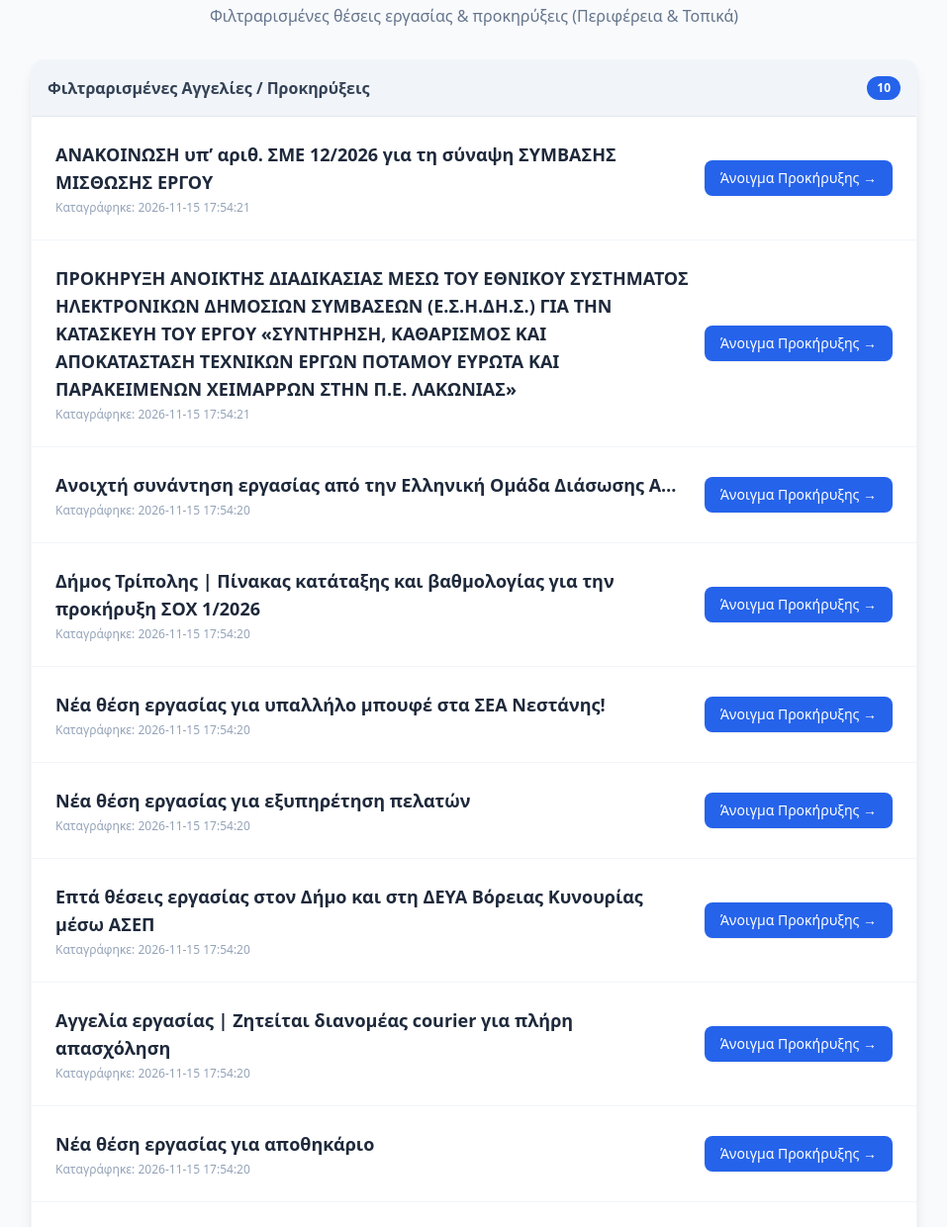
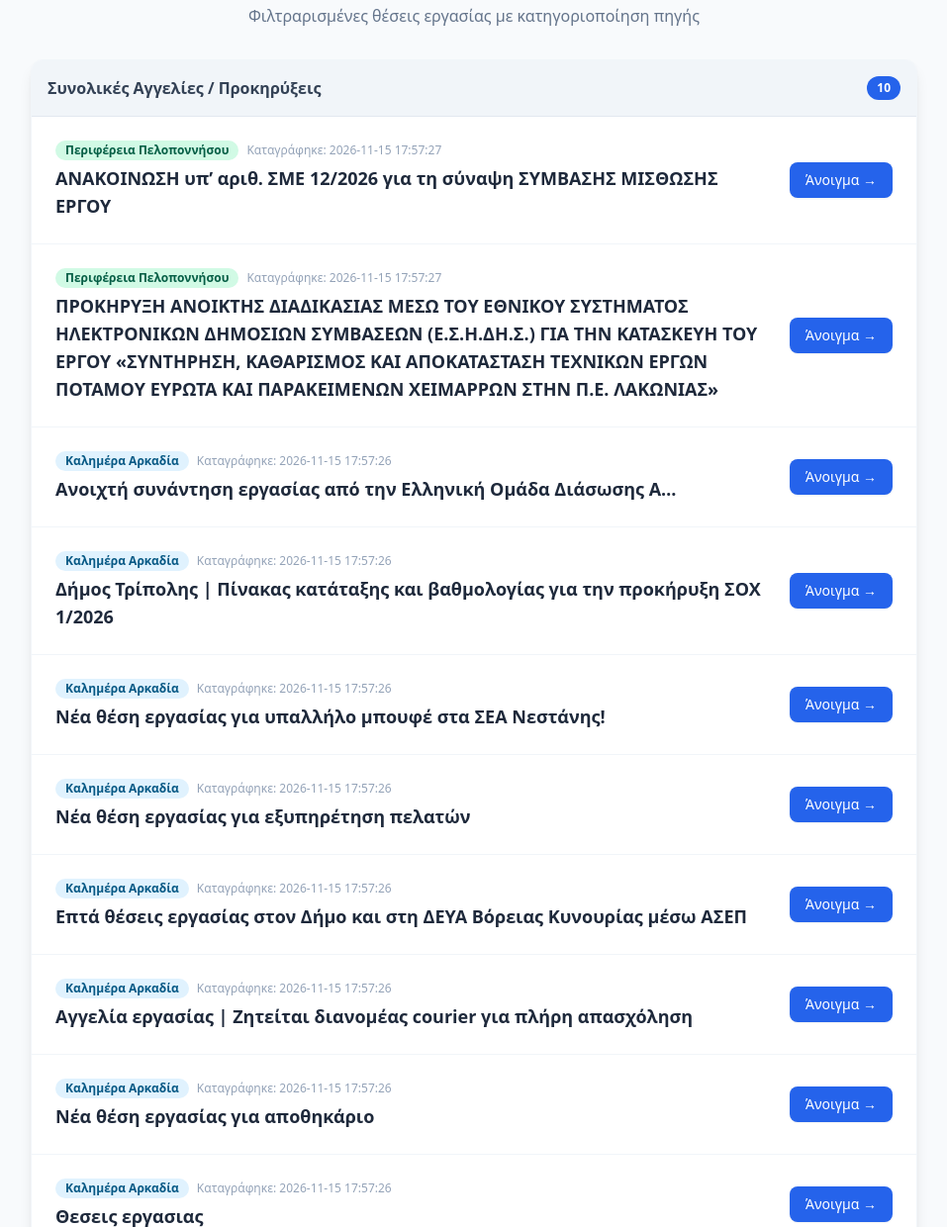
Before and after one commit to palex1/jobs, a plain HTML site: page index.html in a window 1280 px wide. Shown: the part 80-1320 px from the top of the page at 99% size, without its empty margins (161-1118 px from the left). Drawn offline with nearby package versions, Linux system fonts and the light colour scheme.

Commit message:
Auto-update job listings [skip ci]

```diff
--- a/index.html
+++ b/index.html
@@ -10,113 +10,143 @@
     <div class="max-w-4xl mx-auto">
         <header class="mb-8 text-center">
             <h1 class="text-3xl font-extrabold text-slate-800">💼 Προσωπικό Dashboard Αγγελιών</h1>
-            <p class="text-slate-500 mt-2">Φιλτραρισμένες θέσεις εργασίας & προκηρύξεις (Περιφέρεια & Τοπικά)</p>
+            <p class="text-slate-500 mt-2">Φιλτραρισμένες θέσεις εργασίας με κατηγοριοποίηση πηγής</p>
         </header>
 
         <div class="bg-white shadow-lg rounded-xl overflow-hidden border border-slate-100">
             <div class="p-4 bg-slate-100 border-b border-slate-200 font-semibold text-slate-700 flex justify-between items-center">
-                <span>Φιλτραρισμένες Αγγελίες / Προκηρύξεις</span>
+                <span>Συνολικές Αγγελίες / Προκηρύξεις</span>
                 <span class="bg-blue-600 text-white text-xs px-2.5 py-1 rounded-full">10</span>
             </div>
             <div class="divide-y divide-slate-100">
 
                 <div class="p-6 hover:bg-slate-50 transition flex flex-col md:flex-row justify-between items-start md:items-center gap-4">
                     <div>
+                        <div class="flex items-center gap-2 mb-1">
+                            <span class="text-xs font-semibold px-2.5 py-0.5 rounded-full bg-emerald-100 text-emerald-800">Περιφέρεια Πελοποννήσου</span>
+                            <span class="text-xs text-slate-400">Καταγράφηκε: 2026-11-15 17:57:27</span>
+                        </div>
                         <h2 class="text-lg font-semibold text-slate-800">ΑΝΑΚΟΙΝΩΣΗ υπ’ αριθ. ΣΜΕ 12/2026 για τη σύναψη ΣΥΜΒΑΣΗΣ ΜΙΣΘΩΣΗΣ ΕΡΓΟΥ</h2>
-                        <span class="text-xs text-slate-400 block mt-1">Καταγράφηκε: 2026-11-15 17:54:21</span>
                     </div>
                     <a href="https://www.ppel.gov.gr/anakinosi-ip-arith-sme-12-2026-gia-ti-sinapsi-simvasis-misthosis-ergou/" target="_blank" class="px-4 py-2 bg-blue-600 text-white text-sm font-medium rounded-lg hover:bg-blue-700 transition shadow-sm whitespace-nowrap">
-                        Άνοιγμα Προκήρυξης →
+                        Άνοιγμα →
                     </a>
                 </div>
 
                 <div class="p-6 hover:bg-slate-50 transition flex flex-col md:flex-row justify-between items-start md:items-center gap-4">
                     <div>
+                        <div class="flex items-center gap-2 mb-1">
+                            <span class="text-xs font-semibold px-2.5 py-0.5 rounded-full bg-emerald-100 text-emerald-800">Περιφέρεια Πελοποννήσου</span>
+                            <span class="text-xs text-slate-400">Καταγράφηκε: 2026-11-15 17:57:27</span>
+                        </div>
                         <h2 class="text-lg font-semibold text-slate-800">ΠΡΟΚΗΡΥΞΗ ΑΝΟΙΚΤΗΣ ΔΙΑΔΙΚΑΣΙΑΣ ΜΕΣΩ ΤΟΥ ΕΘΝΙΚΟΥ ΣΥΣΤΗΜΑΤΟΣ ΗΛΕΚΤΡΟΝΙΚΩΝ ΔΗΜΟΣΙΩΝ ΣΥΜΒΑΣΕΩΝ (Ε.Σ.Η.ΔΗ.Σ.) ΓΙΑ ΤΗΝ ΚΑΤΑΣΚΕΥΗ ΤΟΥ ΕΡΓΟΥ «ΣΥΝΤΗΡΗΣΗ, ΚΑΘΑΡΙΣΜΟΣ ΚΑΙ ΑΠΟΚΑΤΑΣΤΑΣΗ ΤΕΧΝΙΚΩΝ ΕΡΓΩΝ ΠΟΤΑΜΟΥ ΕΥΡΩΤΑ ΚΑΙ ΠΑΡΑΚΕΙΜΕΝΩΝ ΧΕΙΜΑΡΡΩΝ ΣΤΗΝ Π.Ε. ΛΑΚΩΝΙΑΣ»</h2>
-                        <span class="text-xs text-slate-400 block mt-1">Καταγράφηκε: 2026-11-15 17:54:21</span>
                     </div>
                     <a href="https://www.ppel.gov.gr/prokirixi-aniktis-diadikasias-meso-tou-ethnikou-sistimatos-ilektronikon-dimosion-simvaseon-e-s-i-di-s-gia-tin-kataskevi-tou-ergou-sintirisi-katharismos-ke-apokatastasi-technikon-ergon-potamo/" target="_blank" class="px-4 py-2 bg-blue-600 text-white text-sm font-medium rounded-lg hover:bg-blue-700 transition shadow-sm whitespace-nowrap">
-                        Άνοιγμα Προκήρυξης →
+                        Άνοιγμα →
                     </a>
                 </div>
 
                 <div class="p-6 hover:bg-slate-50 transition flex flex-col md:flex-row justify-between items-start md:items-center gap-4">
                     <div>
+                        <div class="flex items-center gap-2 mb-1">
+                            <span class="text-xs font-semibold px-2.5 py-0.5 rounded-full bg-sky-100 text-sky-800">Καλημέρα Αρκαδία</span>
+                            <span class="text-xs text-slate-400">Καταγράφηκε: 2026-11-15 17:57:26</span>
+                        </div>
                         <h2 class="text-lg font-semibold text-slate-800">Ανοιχτή συνάντηση εργασίας από την Ελληνική Ομάδα Διάσωσης Α…</h2>
-                        <span class="text-xs text-slate-400 block mt-1">Καταγράφηκε: 2026-11-15 17:54:20</span>
                     </div>
-                    <a href="https://www.kalimera-arkadia.gr/atzenta/item/195198-anoixti-synantisi-ergasias-apo-tin-elliniki-omada-diasosis-arkadias.html" target="_blank" class="px-4 py-2 bg-blue-600 text-white text-sm font-medium rounded-lg hover:bg-blue-700 transition shadow-sm whitespace-nowrap">
-                        Άνοιγμα Προκήρυξης →
+                    <a href="https://kalimera-arkadia.gr/atzenta/item/195198-anoixti-synantisi-ergasias-apo-tin-elliniki-omada-diasosis-arkadias.html" target="_blank" class="px-4 py-2 bg-blue-600 text-white text-sm font-medium rounded-lg hover:bg-blue-700 transition shadow-sm whitespace-nowrap">
+                        Άνοιγμα →
                     </a>
                 </div>
 
                 <div class="p-6 hover:bg-slate-50 transition flex flex-col md:flex-row justify-between items-start md:items-center gap-4">
                     <div>
+                        <div class="flex items-center gap-2 mb-1">
+                            <span class="text-xs font-semibold px-2.5 py-0.5 rounded-full bg-sky-100 text-sky-800">Καλημέρα Αρκαδία</span>
+                            <span class="text-xs text-slate-400">Καταγράφηκε: 2026-11-15 17:57:26</span>
+                        </div>
                         <h2 class="text-lg font-semibold text-slate-800">Δήμος Τρίπολης | Πίνακας κατάταξης και βαθμολογίας για την προκήρυξη ΣΟΧ 1/2026</h2>
-                        <span class="text-xs text-slate-400 block mt-1">Καταγράφηκε: 2026-11-15 17:54:20</span>
                     </div>
-                    <a href="https://www.kalimera-arkadia.gr/theseis-ergasias/item/193427-dimos-tripolis-pinakas-katataksis-kai-vathmologias-gia-tin-prokiryksi-sox-1-2026.html" target="_blank" class="px-4 py-2 bg-blue-600 text-white text-sm font-medium rounded-lg hover:bg-blue-700 transition shadow-sm whitespace-nowrap">
-                        Άνοιγμα Προκήρυξης →
+                    <a href="https://kalimera-arkadia.gr/theseis-ergasias/item/193427-dimos-tripolis-pinakas-katataksis-kai-vathmologias-gia-tin-prokiryksi-sox-1-2026.html" target="_blank" class="px-4 py-2 bg-blue-600 text-white text-sm font-medium rounded-lg hover:bg-blue-700 transition shadow-sm whitespace-nowrap">
+                        Άνοιγμα →
                     </a>
                 </div>
 
                 <div class="p-6 hover:bg-slate-50 transition flex flex-col md:flex-row justify-between items-start md:items-center gap-4">
                     <div>
+                        <div class="flex items-center gap-2 mb-1">
+                            <span class="text-xs font-semibold px-2.5 py-0.5 rounded-full bg-sky-100 text-sky-800">Καλημέρα Αρκαδία</span>
+                            <span class="text-xs text-slate-400">Καταγράφηκε: 2026-11-15 17:57:26</span>
+                        </div>
                         <h2 class="text-lg font-semibold text-slate-800">Νέα θέση εργασίας για υπαλλήλο μπουφέ στα ΣΕΑ Νεστάνης!</h2>
-                        <span class="text-xs text-slate-400 block mt-1">Καταγράφηκε: 2026-11-15 17:54:20</span>
                     </div>
-                    <a href="https://www.kalimera-arkadia.gr/theseis-ergasias/item/194333-nea-thesi-ergasias-gia-ypallilo-boufe-sta-sea-nestanis.html" target="_blank" class="px-4 py-2 bg-blue-600 text-white text-sm font-medium rounded-lg hover:bg-blue-700 transition shadow-sm whitespace-nowrap">
-                        Άνοιγμα Προκήρυξης →
+                    <a href="https://kalimera-arkadia.gr/theseis-ergasias/item/194333-nea-thesi-ergasias-gia-ypallilo-boufe-sta-sea-nestanis.html" target="_blank" class="px-4 py-2 bg-blue-600 text-white text-sm font-medium rounded-lg hover:bg-blue-700 transition shadow-sm whitespace-nowrap">
+                        Άνοιγμα →
                     </a>
                 </div>
 
                 <div class="p-6 hover:bg-slate-50 transition flex flex-col md:flex-row justify-between items-start md:items-center gap-4">
                     <div>
+                        <div class="flex items-center gap-2 mb-1">
+                            <span class="text-xs font-semibold px-2.5 py-0.5 rounded-full bg-sky-100 text-sky-800">Καλημέρα Αρκαδία</span>
+                            <span class="text-xs text-slate-400">Καταγράφηκε: 2026-11-15 17:57:26</span>
+                        </div>
                         <h2 class="text-lg font-semibold text-slate-800">Νέα θέση εργασίας για εξυπηρέτηση πελατών</h2>
-                        <span class="text-xs text-slate-400 block mt-1">Καταγράφηκε: 2026-11-15 17:54:20</span>
                     </div>
-                    <a href="https://www.kalimera-arkadia.gr/theseis-ergasias/item/194622-nea-thesi-ergasias-gia-eksypiretisi-pelaton.html" target="_blank" class="px-4 py-2 bg-blue-600 text-white text-sm font-medium rounded-lg hover:bg-blue-700 transition shadow-sm whitespace-nowrap">
-                        Άνοιγμα Προκήρυξης →
+                    <a href="https://kalimera-arkadia.gr/theseis-ergasias/item/194622-nea-thesi-ergasias-gia-eksypiretisi-pelaton.html" target="_blank" class="px-4 py-2 bg-blue-600 text-white text-sm font-medium rounded-lg hover:bg-blue-700 transition shadow-sm whitespace-nowrap">
+                        Άνοιγμα →
                     </a>
                 </div>
 
                 <div class="p-6 hover:bg-slate-50 transition flex flex-col md:flex-row justify-between items-start md:items-center gap-4">
                     <div>
+                        <div class="flex items-center gap-2 mb-1">
+                            <span class="text-xs font-semibold px-2.5 py-0.5 rounded-full bg-sky-100 text-sky-800">Καλημέρα Αρκαδία</span>
+                            <span class="text-xs text-slate-400">Καταγράφηκε: 2026-11-15 17:57:26</span>
+                        </div>
                         <h2 class="text-lg font-semibold text-slate-800">Επτά θέσεις εργασίας στον Δήμο και στη ΔΕΥΑ Βόρειας Κυνουρίας μέσω ΑΣΕΠ</h2>
-                        <span class="text-xs text-slate-400 block mt-1">Καταγράφηκε: 2026-11-15 17:54:20</span>
                     </div>
-                    <a href="https://www.kalimera-arkadia.gr/theseis-ergasias/item/194868-epta-theseis-ergasias-ston-dimo-kai-sti-deva-voreias-kynourias-meso-asep.html" target="_blank" class="px-4 py-2 bg-blue-600 text-white text-sm font-medium rounded-lg hover:bg-blue-700 transition shadow-sm whitespace-nowrap">
-                        Άνοιγμα Προκήρυξης →
+                    <a href="https://kalimera-arkadia.gr/theseis-ergasias/item/194868-epta-theseis-ergasias-ston-dimo-kai-sti-deva-voreias-kynourias-meso-asep.html" target="_blank" class="px-4 py-2 bg-blue-600 text-white text-sm font-medium rounded-lg hover:bg-blue-700 transition shadow-sm whitespace-nowrap">
+                        Άνοιγμα →
                     </a>
                 </div>
 
                 <div class="p-6 hover:bg-slate-50 transition flex flex-col md:flex-row justify-between items-start md:items-center gap-4">
                     <div>
+                        <div class="flex items-center gap-2 mb-1">
+                            <span class="text-xs font-semibold px-2.5 py-0.5 rounded-full bg-sky-100 text-sky-800">Καλημέρα Αρκαδία</span>
+                            <span class="text-xs text-slate-400">Καταγράφηκε: 2026-11-15 17:57:26</span>
+                        </div>
                         <h2 class="text-lg font-semibold text-slate-800">Αγγελία εργασίας | Ζητείται διανομέας courier για πλήρη απασχόληση</h2>
-                        <span class="text-xs text-slate-400 block mt-1">Καταγράφηκε: 2026-11-15 17:54:20</span>
                     </div>
-                    <a href="https://www.kalimera-arkadia.gr/theseis-ergasias/item/194916-aggelia-ergasias-ziteitai-dianomeas-courier-gia-pliri-apasxolisi.html" target="_blank" class="px-4 py-2 bg-blue-600 text-white text-sm font-medium rounded-lg hover:bg-blue-700 transition shadow-sm whitespace-nowrap">
-                        Άνοιγμα Προκήρυξης →
+                    <a href="https://kalimera-arkadia.gr/theseis-ergasias/item/194916-aggelia-ergasias-ziteitai-dianomeas-courier-gia-pliri-apasxolisi.html" target="_blank" class="px-4 py-2 bg-blue-600 text-white text-sm font-medium rounded-lg hover:bg-blue-700 transition shadow-sm whitespace-nowrap">
+                        Άνοιγμα →
                     </a>
                 </div>
 
                 <div class="p-6 hover:bg-slate-50 transition flex flex-col md:flex-row justify-between items-start md:items-center gap-4">
                     <div>
+                        <div class="flex items-center gap-2 mb-1">
+                            <span class="text-xs font-semibold px-2.5 py-0.5 rounded-full bg-sky-100 text-sky-800">Καλημέρα Αρκαδία</span>
+                            <span class="text-xs text-slate-400">Καταγράφηκε: 2026-11-15 17:57:26</span>
+                        </div>
                         <h2 class="text-lg font-semibold text-slate-800">Νέα θέση εργασίας για αποθηκάριο</h2>
-                        <span class="text-xs text-slate-400 block mt-1">Καταγράφηκε: 2026-11-15 17:54:20</span>
                     </div>
-                    <a href="https://www.kalimera-arkadia.gr/theseis-ergasias/item/195153-nea-thesi-ergasias-gia-apothikario.html" target="_blank" class="px-4 py-2 bg-blue-600 text-white text-sm font-medium rounded-lg hover:bg-blue-700 transition shadow-sm whitespace-nowrap">
-                        Άνοιγμα Προκήρυξης →
+                    <a href="https://kalimera-arkadia.gr/theseis-ergasias/item/195153-nea-thesi-ergasias-gia-apothikario.html" target="_blank" class="px-4 py-2 bg-blue-600 text-white text-sm font-medium rounded-lg hover:bg-blue-700 transition shadow-sm whitespace-nowrap">
+                        Άνοιγμα →
                     </a>
                 </div>
 
                 <div class="p-6 hover:bg-slate-50 transition flex flex-col md:flex-row justify-between items-start md:items-center gap-4">
                     <div>
+                        <div class="flex items-center gap-2 mb-1">
+                            <span class="text-xs font-semibold px-2.5 py-0.5 rounded-full bg-sky-100 text-sky-800">Καλημέρα Αρκαδία</span>
+                            <span class="text-xs text-slate-400">Καταγράφηκε: 2026-11-15 17:57:26</span>
+                        </div>
                         <h2 class="text-lg font-semibold text-slate-800">Θεσεις εργασιας</h2>
-                        <span class="text-xs text-slate-400 block mt-1">Καταγράφηκε: 2026-11-15 17:54:20</span>
                     </div>
-                    <a href="https://www.kalimera-arkadia.gr/theseis-ergasias.html" target="_blank" class="px-4 py-2 bg-blue-600 text-white text-sm font-medium rounded-lg hover:bg-blue-700 transition shadow-sm whitespace-nowrap">
-                        Άνοιγμα Προκήρυξης →
+                    <a href="https://kalimera-arkadia.gr/theseis-ergasias.html" target="_blank" class="px-4 py-2 bg-blue-600 text-white text-sm font-medium rounded-lg hover:bg-blue-700 transition shadow-sm whitespace-nowrap">
+                        Άνοιγμα →
                     </a>
                 </div>
 
```
